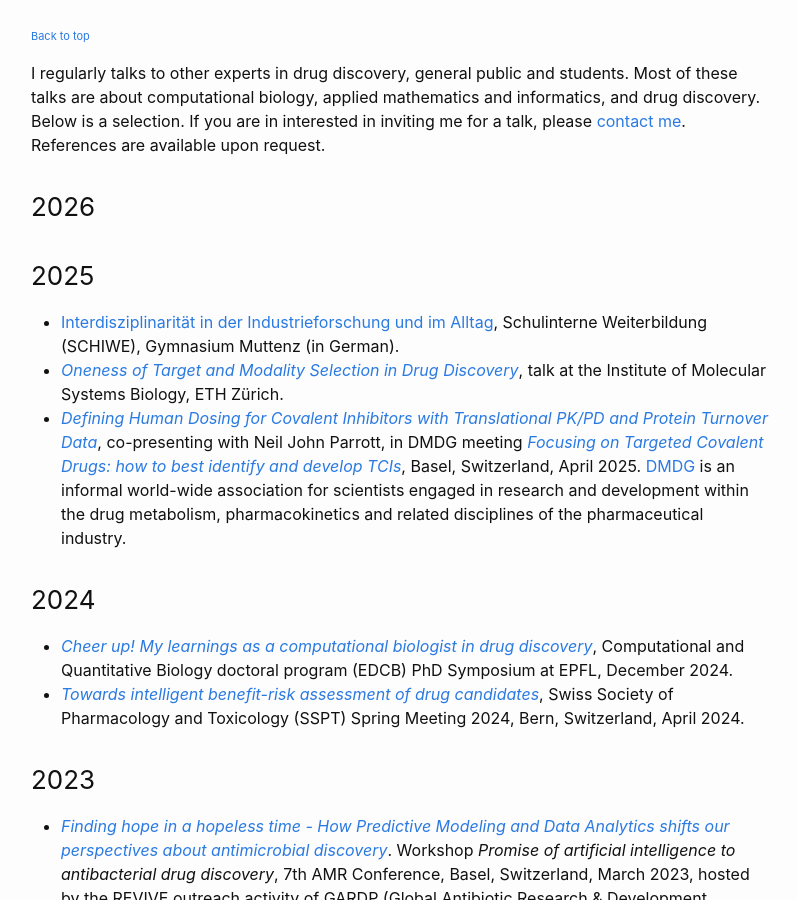
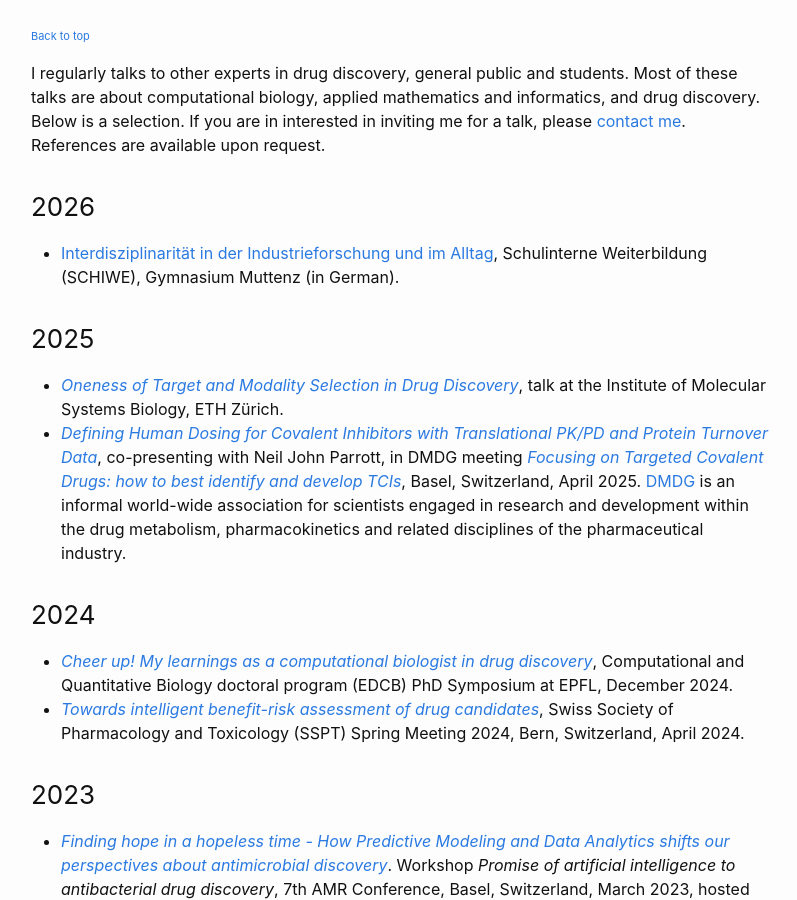
Before and after one commit to Accio/accio.github.io, a Jekyll site: the page built from _pages/outreach.md, in a window 1280 px wide and 900 px high, scrolled down 2123 px. Shown: the whole window, without its empty margins (239-1036 px from the left). Built offline with Jekyll 4.4.1, drawn with Linux system fonts in a browser that asks for light colours.

Commit message:
talk 2026

```diff
--- a/_pages/outreach.md
+++ b/_pages/outreach.md
@@ -61,9 +61,10 @@ I regularly talks to other experts in drug discovery, general public and student
 
 ### 2026
 
+* [Interdisziplinarität in der Industrieforschung und im Alltag]({{ site.url}}/assets/pdf/2026-04-GymnasiumFMSMuttenz.pdf), Schulinterne Weiterbildung (SCHIWE), Gymnasium Muttenz (in German).
+
 ### 2025
 
-* [Interdisziplinarität in der Industrieforschung und im Alltag]({{ site.url}}/assets/pdf/2026-04-GymnasiumFMSMuttenz.pdf), Schulinterne Weiterbildung (SCHIWE), Gymnasium Muttenz (in German).
 * [*Oneness of Target and Modality Selection in Drug Discovery*]({{ site.url}}/assets/pdf/2025-04-JitaoDavidZhang-ETH-IMSB.pdf), talk at the Institute of Molecular Systems Biology, ETH Zürich.
 * [*Defining Human Dosing for Covalent Inhibitors with Translational PK/PD and Protein Turnover Data*]({{ site.url}}/assets/pdf/2025-04-NeilParrott-JitaoDavidZhang-DMDG-Targeting-Covalent-Inhibitors.pdf), co-presenting with Neil John Parrott, in DMDG meeting [*Focusing on Targeted Covalent Drugs: how to best identify and develop TCIs*]({{ site.url}}/assets/pdf/2025-04-NeilParrott-JitaoDavidZhang-DMDG-DelegateBook.pdf), Basel, Switzerland, April 2025. [DMDG](https://www.dmdg.org/) is an informal world-wide association for scientists engaged in research and development within the drug metabolism, pharmacokinetics and related disciplines of the pharmaceutical industry.
 
```
